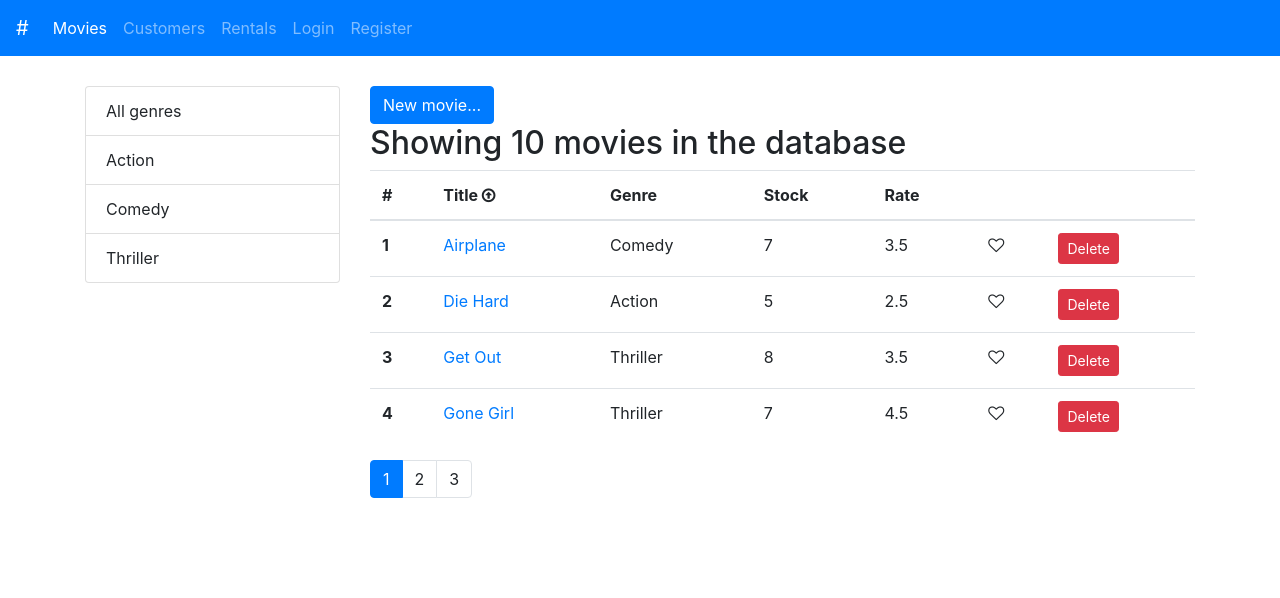
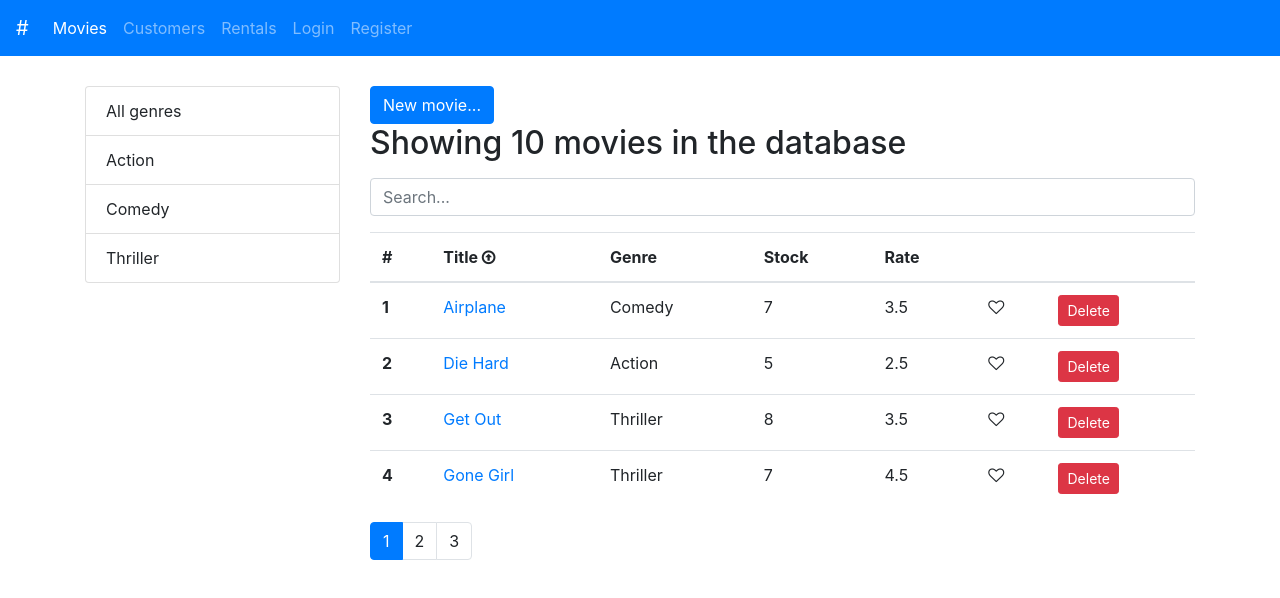
Before and after one commit to IonOlaru/react-js-fun, a React (Create React App) app in the folder mosh-vidly/: page /movies in a window 1280 px wide. Shown: the top 598 px of the page. Built offline with nearby package versions, Linux system fonts and the light colour scheme.

Commit message:
forms, searchBox

```diff
--- /dev/null
+++ b/mosh-vidly/src/components/common/searchBox.jsx
@@ -0,0 +1,15 @@
+import React, { Component } from "react";
+const SearchBox = ({ value, onChange }) => {
+  return (
+    <input
+      type="text"
+      name="query"
+      className="form-control my-3"
+      placeholder="Search..."
+      value={value}
+      onChange={e => onChange(e.currentTarget.value)}
+    />
+  );
+};
+
+export default SearchBox;
--- a/mosh-vidly/src/components/movies.jsx
+++ b/mosh-vidly/src/components/movies.jsx
@@ -5,6 +5,7 @@
 import { paginate } from "../utils/paginate";
 import { getGenres } from "../services/fakeGenreService";
 import MoviesTable from "./moviesTable";
+import SearchBox from "./common/searchBox";
 import _ from "lodash";
 
 class Movies extends Component {
@@ -13,7 +14,8 @@
     genres: [],
     pageSize: 4,
     currentPage: 1,
-    selectedGenre: "",
+    searchQuery: "",
+    selectedGenre: null,
     sortColumn: { path: "title", order: "asc" }
   };
 
@@ -40,7 +42,11 @@
   };
 
   handleGenreSelect = genre => {
-    this.setState({ selectedGenre: genre, currentPage: 1 });
+    this.setState({ selectedGenre: genre, searchQuery: "", currentPage: 1 });
+  };
+
+  handleSearch = query => {
+    this.setState({ searchQuery: query, selectedGenre: null, currentPage: 1 });
   };
 
   handlePageChange = page => {
@@ -57,13 +63,18 @@
       currentPage,
       sortColumn,
       movies: allMovies,
-      selectedGenre
+      selectedGenre,
+      searchQuery
     } = this.state;
 
-    const filteredMovies =
-      selectedGenre && selectedGenre._id
-        ? allMovies.filter(m => m.genre._id === selectedGenre._id)
-        : allMovies;
+    let filteredMovies = allMovies;
+    if (searchQuery) {
+      filteredMovies = allMovies.filter(m =>
+        m.title.toLowerCase().startsWith(searchQuery.toLowerCase())
+      );
+    } else if (selectedGenre && selectedGenre._id) {
+      filteredMovies = allMovies.filter(m => m.genre._id === selectedGenre._id);
+    }
 
     const sortedAndFilteredMovies = _.orderBy(
       filteredMovies,
@@ -82,7 +93,7 @@
 
   render() {
     const { length: count } = this.state.movies;
-    const { pageSize, currentPage } = this.state;
+    const { pageSize, currentPage, searchQuery } = this.state;
 
     if (count === 0) return <h2>There are no movies in the database.</h2>;
 
@@ -101,7 +112,7 @@
           { /* prettier-ignore */ }
           <button className="btn btn-primary" onClick={this.handleNewMovie}>New movie...</button>
           <h2>Showing {totalCount.length} movies in the database</h2>
-
+          <SearchBox value={searchQuery} onChange={this.handleSearch} />
           <MoviesTable
             movies={movies}
             sortColumn={this.state.sortColumn}
```
